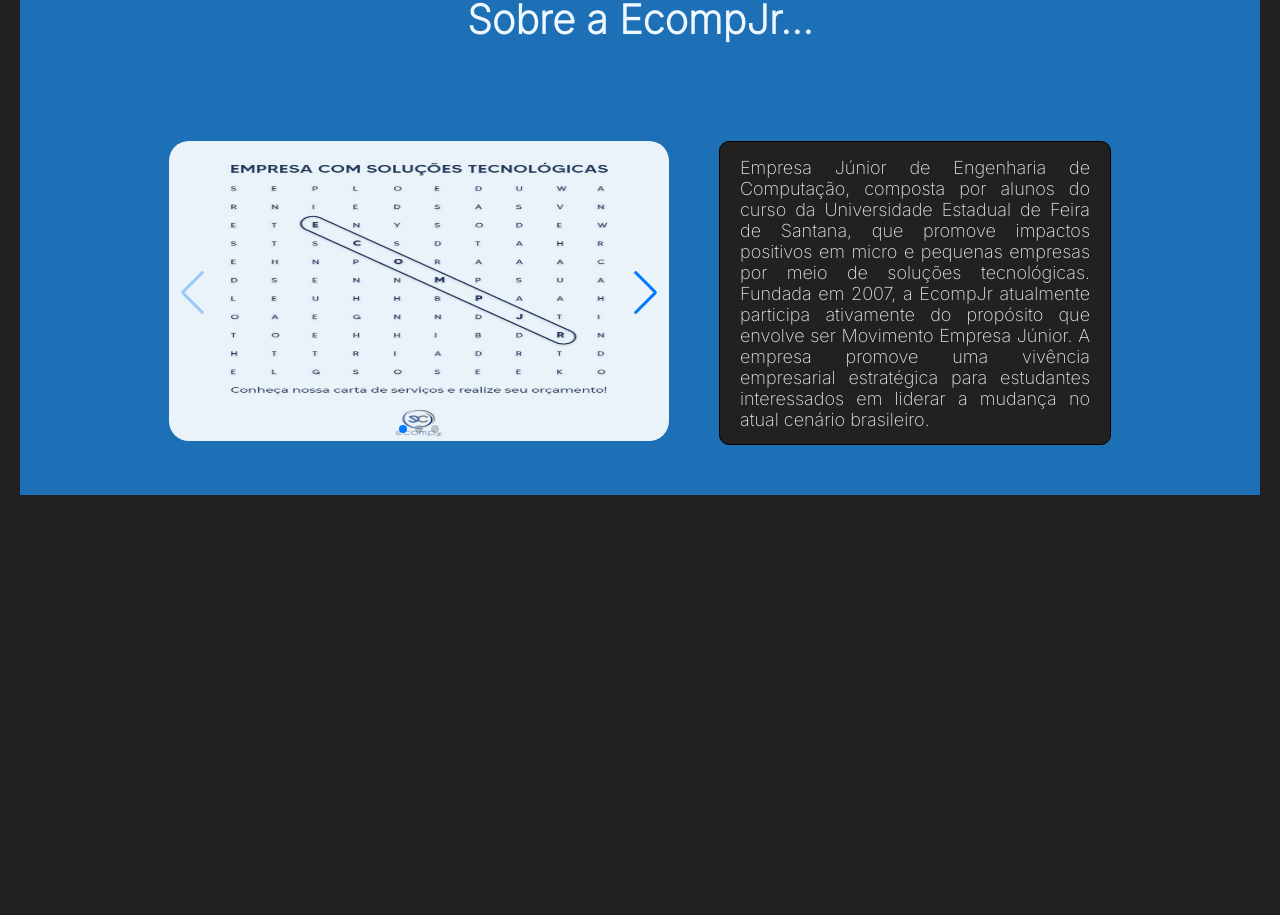
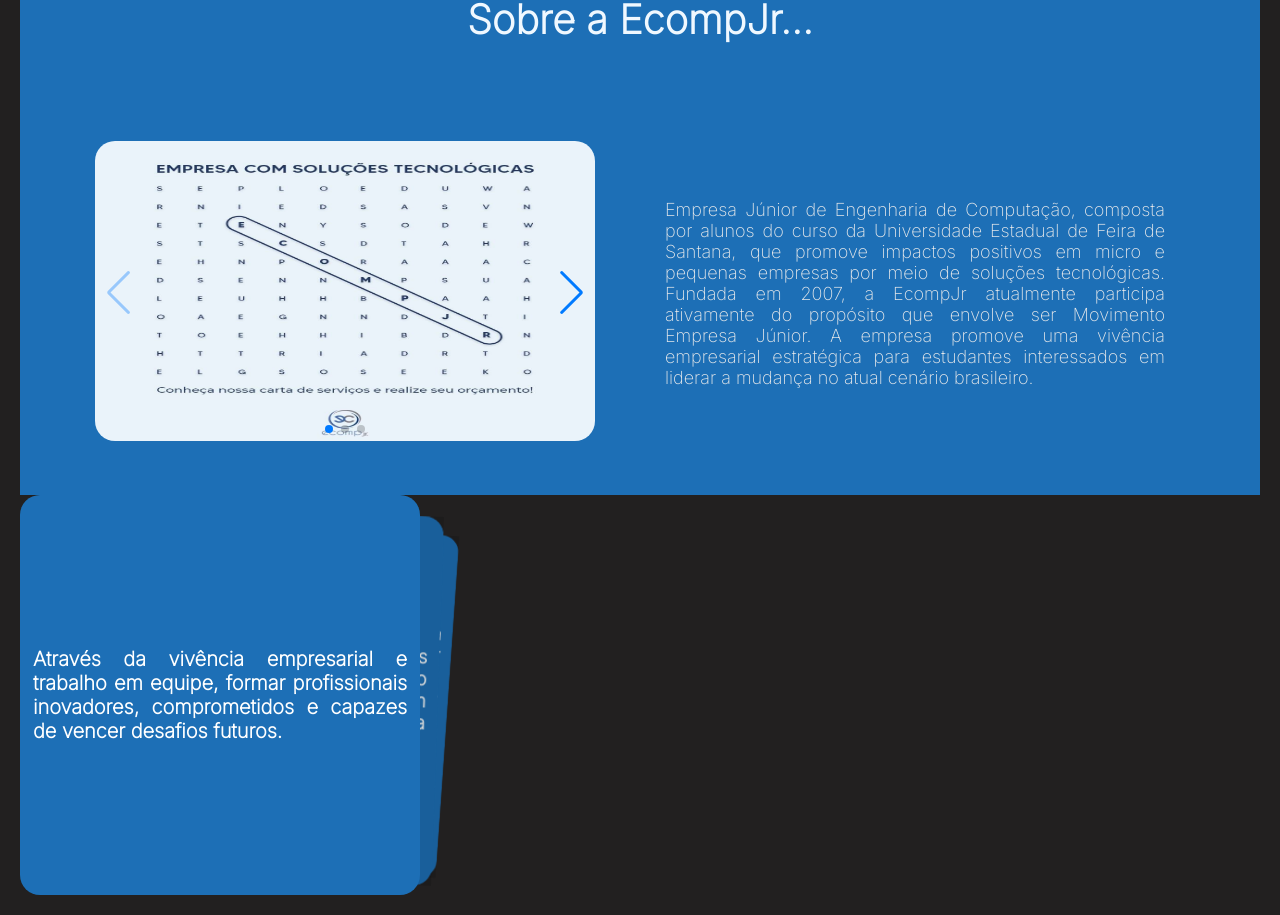
Before and after one commit to RicardoCamposJr/landing-page-ecompjr, a React (Vite) app: page / in a window 1280 px wide. Shown: the part 597-1512 px from the top of the page. Before the commit the page ends 1112 px from the top, so only its background shows below. Built offline with nearby package versions, Linux system fonts and the light colour scheme.

Commit message:
:sparkles: feat: Implementação e estilização dos cards
Implementação dos cards referentes à área de missão, visão e valores. Utilizou-se a biblioteca Swiper para tal implementação.

```diff
--- a/src/App.jsx
+++ b/src/App.jsx
@@ -3,12 +3,14 @@
 import About from "./components/About/About"
 import Header from "./components/Header/Header"
 import HeaderFullLogo from "./components/Header/HeaderFullLogo"
+import MVV from "./components/mission-vision-value/MVV"
 function App() {
   return (
     <div className="container">
         <Header />
         <HeaderFullLogo />
         <About />
+        <MVV />
     </div>
   )
 }
--- /dev/null
+++ b/src/components/mission-vision-value/Cards.jsx
@@ -0,0 +1,46 @@
+import style from "../../styles/mission-vision-value/Cards.module.css"
+
+//Imports do Swiper:
+import {Swiper, SwiperSlide} from "swiper/react"
+import { EffectCards } from 'swiper/modules';
+
+export default function Cards() {
+    return (
+        <Swiper
+            effect={'cards'}
+            grabCursor={true}
+            modules={[EffectCards]}
+            className={style.swiperCards}
+        >
+            <SwiperSlide className={style.cardContainer}>
+                <div className={style.cardImage}>
+                    <p>
+                        Através da vivência empresarial e trabalho em equipe,
+                        formar profissionais inovadores, comprometidos e capazes de
+                        vencer desafios futuros.
+                    </p>
+                </div>
+            </SwiperSlide>
+            <SwiperSlide>
+                <div className={style.cardImage}>
+                    <p>
+                        Ser uma empresa que realiza projetos de alto impacto
+                        mais conectada ao movimento empresa júnior e com grande
+                        reconhecimento dentro e fora da universidade.
+                    </p>
+                </div>
+            </SwiperSlide>
+            <SwiperSlide>
+                <div className={style.cardImage}>
+                    <p>
+                        Os valores de uma empresa guiam a conduta da mesma, portanto
+                        a Ecompjr baseia-se nos seguintes valores. Protagonismo,
+                        Cooperatividade Assiduidade, Resiliência, Constância em
+                        resultados, Evolução com os erros, Conexão com o movimento,
+                        Foco na qualidade, Ética e Empatia.
+                    </p>
+                </div>
+            </SwiperSlide>
+        </Swiper>
+    )
+}
--- /dev/null
+++ b/src/components/mission-vision-value/MVV.jsx
@@ -0,0 +1,15 @@
+import style from "../../styles/mission-vision-value/MVV.module.css"
+import Cards from "./Cards"
+
+export default function MVV() {
+    return (
+        <div className={style.mvv}>
+            <div className={style.description}>
+
+            </div>
+            <div className={style.cards}>
+                <Cards />
+            </div>
+        </div>
+    )
+}
--- a/src/main.jsx
+++ b/src/main.jsx
@@ -9,6 +9,7 @@
 import "swiper/css/navigation"
 import "swiper/css/pagination"
 import "swiper/css/scrollbar"
+import 'swiper/css/effect-cards';
 
 ReactDOM.createRoot(document.getElementById('root')).render(
   <React.StrictMode>
--- a/src/styles/about/About.module.css
+++ b/src/styles/about/About.module.css
@@ -12,25 +12,24 @@
 }
 
 .descriptionText {
-    background-color: #222020;
+
     border-radius: 10px;
     padding-left: 20px;
     padding-right: 20px;
     padding-top: 0px;
     display: flex;
     align-items: center;
-    width: 350px;
+    width: 500px;
     margin-right: 50px;
     margin-top: 50px;
     margin-bottom: 50px;
-    border: solid 1px;
 }
 
-.descriptionText:hover {
+/* .descriptionText:hover {
     background-color: #2A3E85;
     animation: translateY 10s alternate infinite;
     border: solid 1px aliceblue;
-}
+} */
 
 
 @keyframes translateY {
@@ -49,7 +48,7 @@
     font-size: 18px;
     color: rgb(228, 231, 234);
     font-family: 'Inter';
-    font-weight: 550;
+    font-weight: 590;
     text-align: justify;
     margin-bottom: 0px;
     margin-top: 0px;
--- /dev/null
+++ b/src/styles/mission-vision-value/Cards.module.css
@@ -0,0 +1,33 @@
+.swiperCards {
+    display: flex;
+    align-items: center;
+    justify-content: center;
+    border-radius: 18px;
+    font-size: 22px;
+    font-weight: bold;
+    color: #fff;
+}
+
+.cardContainer {
+    display: flex;
+    align-items: center;
+    justify-content: center;
+}
+
+.cardImage {
+    margin: 0;
+    text-align: justify;
+    display: flex;
+    align-items: center;
+    justify-content: center;
+    font-size: 20px;
+    font-family: 'Inter';
+    width: 400px;
+    height: 400px;
+    background-color: #1D6FB6;
+    border-radius: 20px;
+}
+
+.cardImage p {
+    margin: 13px;
+}
--- /dev/null
+++ b/src/styles/mission-vision-value/MVV.module.css
@@ -0,0 +1,8 @@
+.mvv {
+
+}
+
+.cards {
+    width: 400px;
+    height: 400px;
+}
```
Also changed, not shown: src/components/about/Slider.jsx (line endings or trailing spaces), src/styles/about/Slider.module.css (indentation only).
